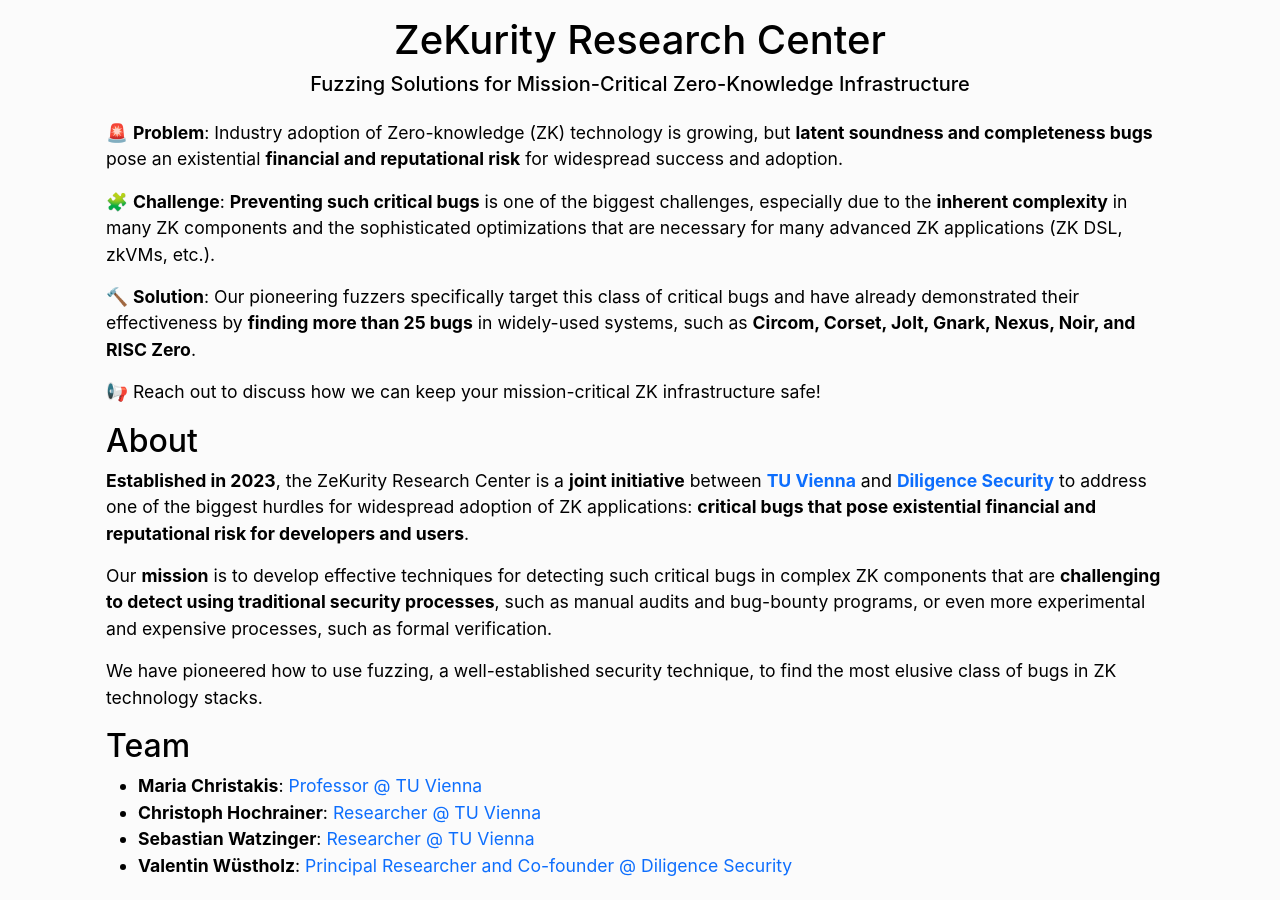
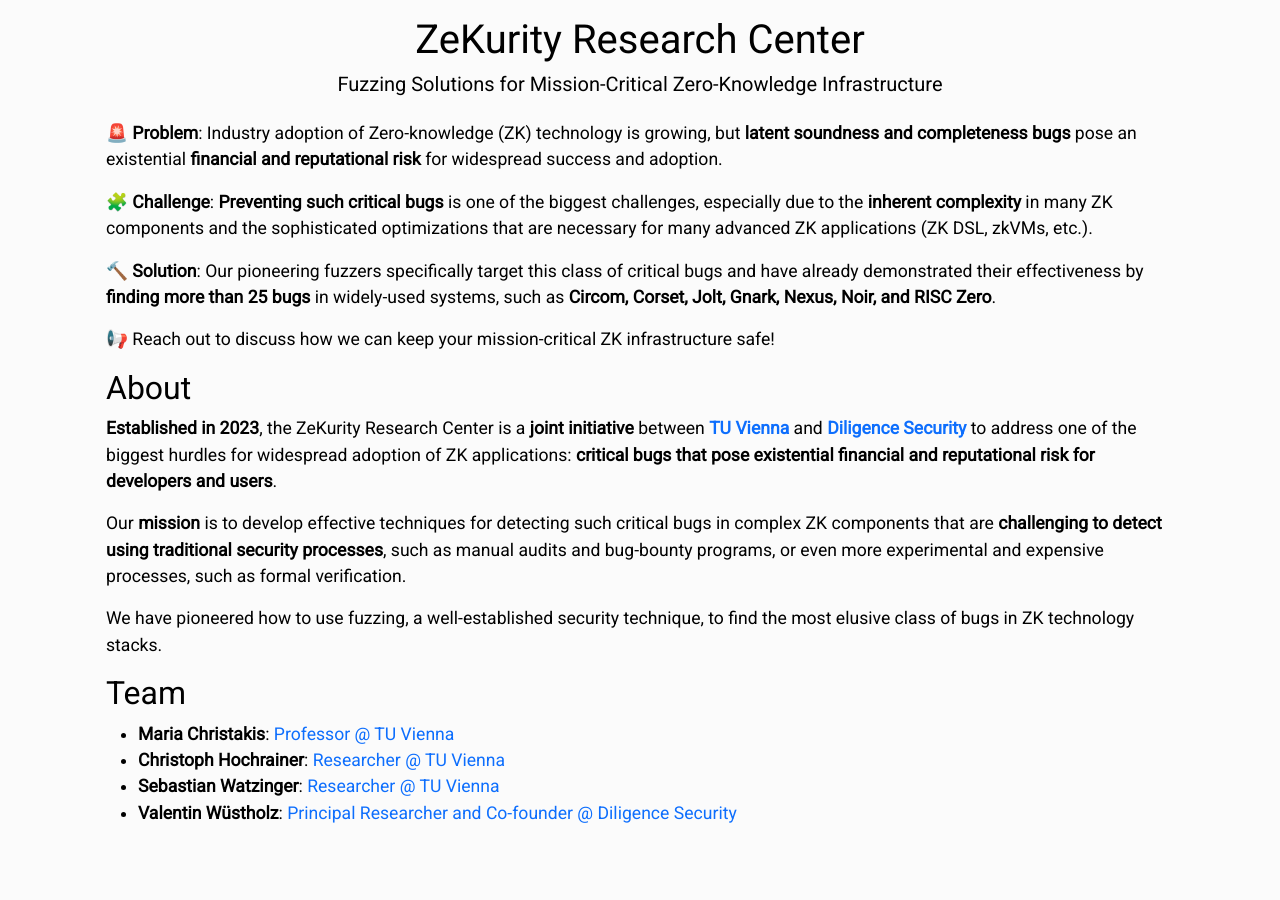
Before and after one commit to wuestholz/zekurity, a Jekyll site: the page built from index.md, in a window 1280 px wide. Built offline with Jekyll 4.4.1, drawn with Linux system fonts in a browser that asks for light colours.

Commit message:
Update website.

```diff
--- a/_sass/base.scss
+++ b/_sass/base.scss
@@ -1,9 +1,14 @@
-$backgroundColor: #ffffff;
+$backgroundColor: #FBFBFB;
 $bodyColor: #000000;
-$bodyFont: -apple-system,BlinkMacSystemFont,"Segoe UI",Helvetica,Arial,sans-serif,"Apple Color Emoji","Segoe UI Emoji","Segoe UI Symbol";
+$bodyFont: "Roboto",-apple-system,BlinkMacSystemFont,"Segoe UI",Roboto,"Helvetica Neue",Arial,sans-serif,"Apple Color Emoji","Segoe UI Emoji","Segoe UI Symbol";
 
 body {
   background: $backgroundColor;
   color: $bodyColor;
   font-family: $bodyFont;
+  font-size: 1.1rem;
 }
+
+a:link {
+  text-decoration: none;
+}
```
Also changed, not shown: 3 other files.
